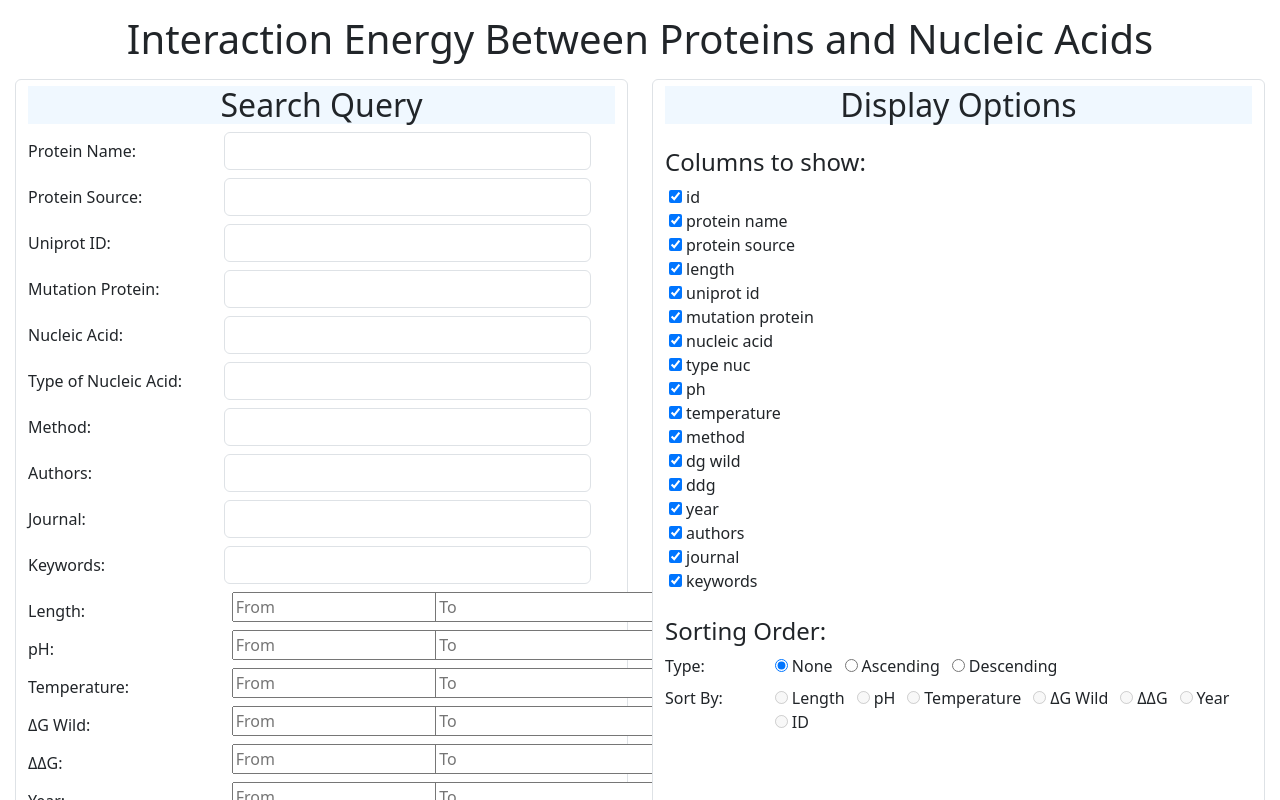
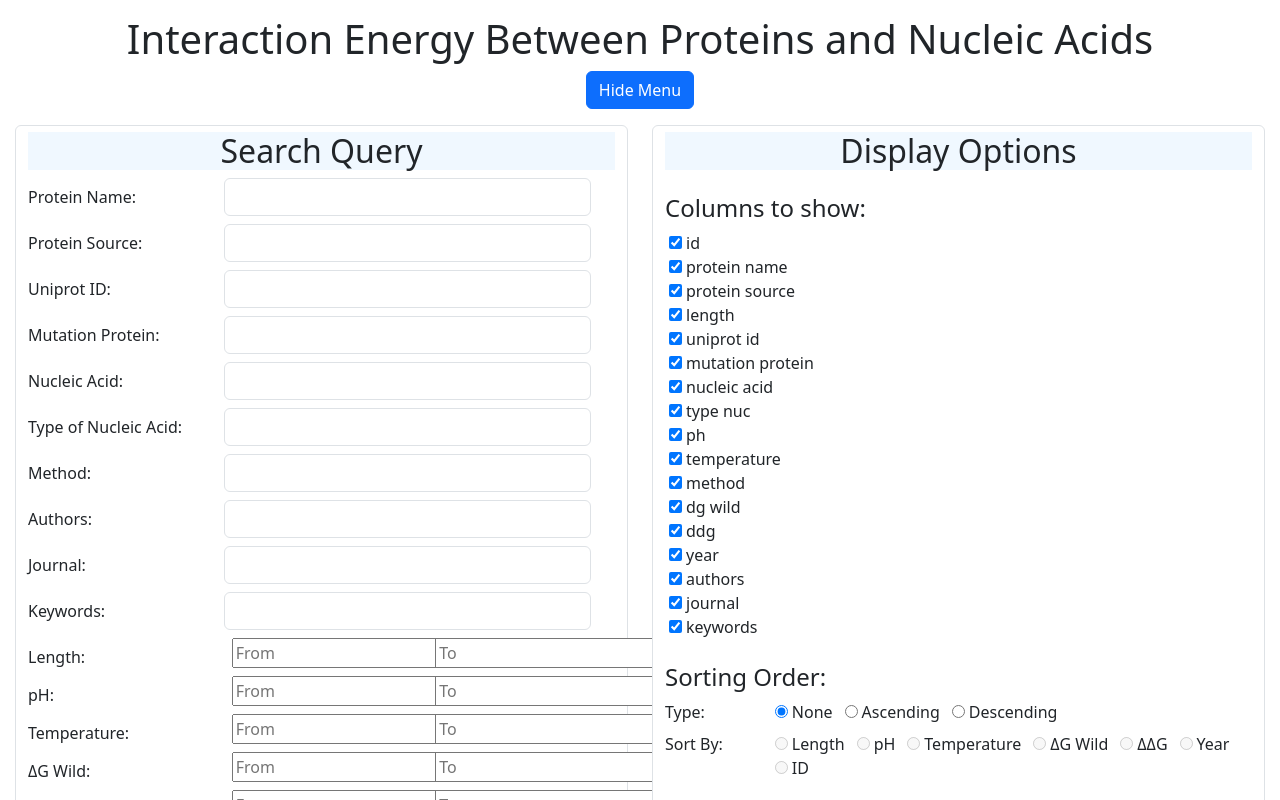
Before and after one commit to junweimoo/protein-database-app, a React (Create React App) app in the folder frontend/: page / in a window 1280 px wide. Shown: the top 800 px of the page. Built offline with nearby package versions, Linux system fonts and the light colour scheme.

Commit message:
Add ability to hide and show the search query menu

```diff
--- a/frontend/src/App.js
+++ b/frontend/src/App.js
@@ -5,6 +5,7 @@ import ResultsTable from './ResultsTable';
 import DisplayOptionsMenu from './DisplayOptionsMenu';
 import 'bootstrap/dist/css/bootstrap.min.css';
 import 'bootstrap/dist/js/bootstrap.bundle.min.js';
+import { AccordionCollapse, Collapse } from 'react-bootstrap';
 
 const App = () => {
     const [data, setData] = useState([]);
@@ -55,9 +56,11 @@ const App = () => {
     const [isErrored, setIsErrorred] = useState(false);
     const [page, setPage] = useState(0)
     const [entriesPerPage, setEntriesPerPage] = useState(100)
+    const [showMenu, setShowMenu] = useState(true);
 
     const fetchData = async () => {
       setPage(0);
+      setShowMenu(false);
       axios
         .get('http://localhost:8008/proteins', { params: filters })
         .then(response => {
@@ -108,7 +111,14 @@ const App = () => {
     return (
         <div className="app">
             <h1 className='d-flex justify-content-center '>Interaction Energy Between Proteins and Nucleic Acids</h1>
-            <div className="row pt-2">
+            <div className='text-center pb-3'>
+              {showMenu
+              ? <button className='mx-1 btn btn-primary' onClick={e => setShowMenu(false)}>Hide Menu</button>
+              : <button className='mx-1 btn btn-primary' onClick={e => setShowMenu(true)}>Show Menu</button>}
+            </div>
+            {showMenu
+            && <div>
+                <div className="row">
                   <div className="col-sm-6 d-flex">
                     <FilterMenu filters={filters} onFilterChange={handleFilterChange} onSubmit={fetchData} onReset={resetFields} isErrored={isErrored}/>
                   </div>
@@ -123,6 +133,7 @@ const App = () => {
                 <div className='pt-1 d-flex justify-content-center'>
                   {isErrored && "ERROR"}
                 </div>
+              </div>}
             {data.length > 0 && <ResultsTable data={data} columns={columns} onColumnToggle={handleColumnToggle} page={page} setPage={setPage} entriesPerPage={entriesPerPage} setEntriesPerPage={setEntriesPerPage}/>}
         </div>
     );
--- a/frontend/src/ResultsTable.js
+++ b/frontend/src/ResultsTable.js
@@ -87,7 +87,7 @@ const ResultsTable = ({ page, setPage, entriesPerPage, setEntriesPerPage, data,
                 </button>
             </div>
             <table className="table table-bordered">
-                <thead>
+                <thead className="light-blue-bg">
                     <tr>
                         {columns.id && <th>ID</th>}
                         {columns.protein_name && <th>Protein Name</th>}
```
Lines whose indentation alone changed are shown as unchanged.
